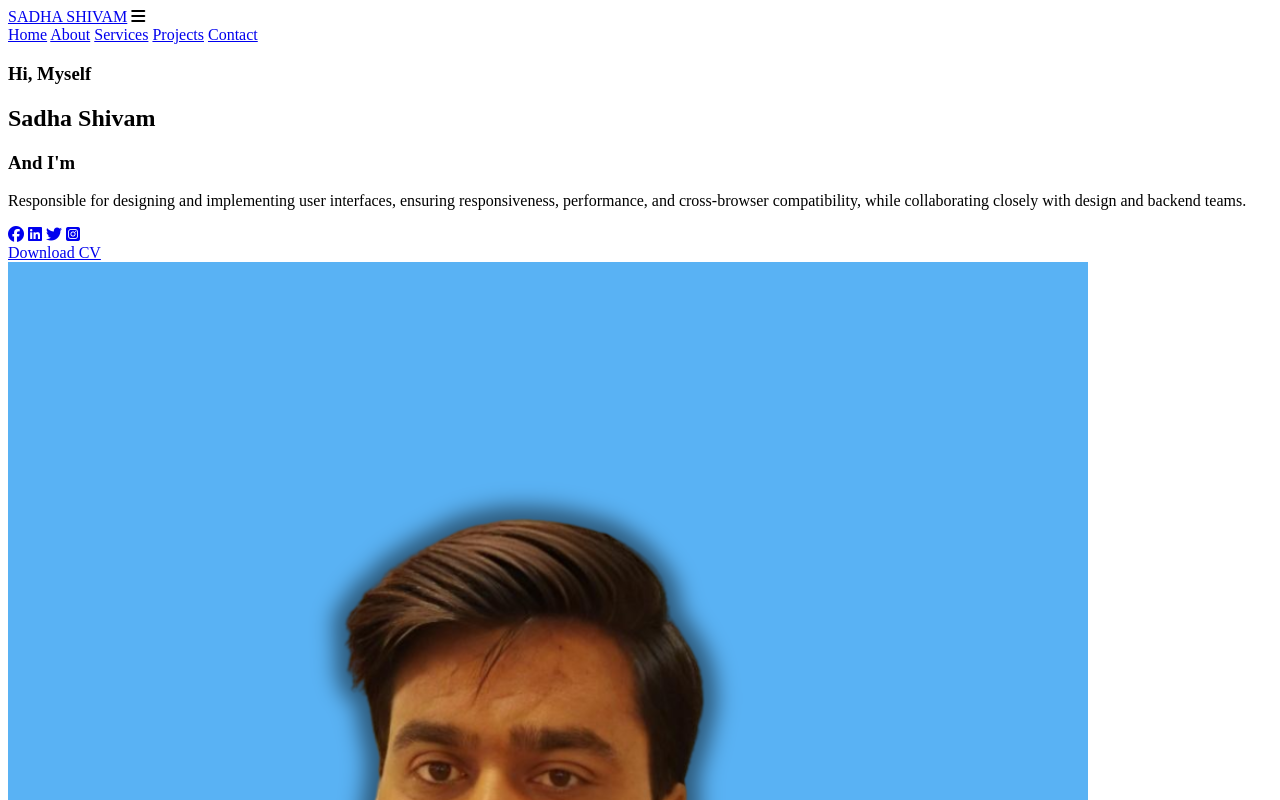
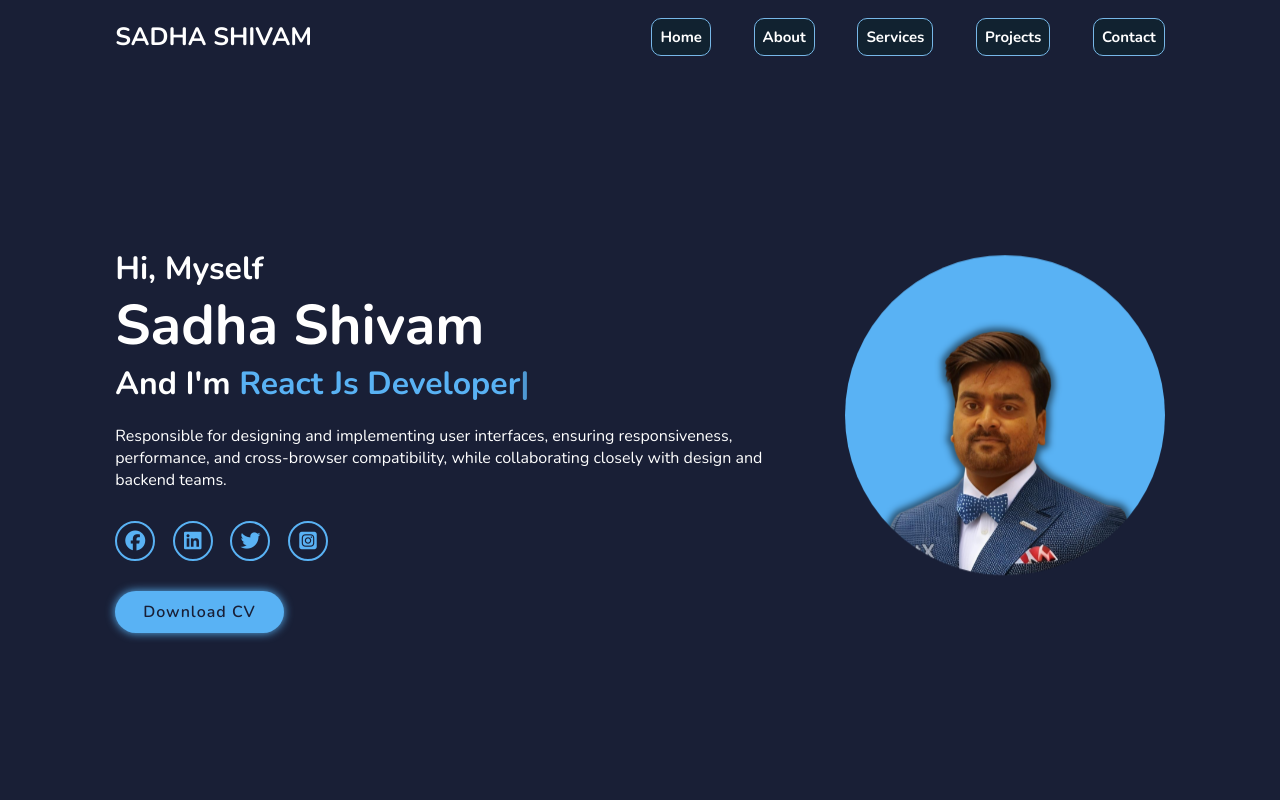
Before and after one commit to sadhashivamp/Sadha, a website: page index.html in a window 1280 px wide. Shown: the top 800 px of the page. Drawn offline with nearby package versions, Linux system fonts and the light colour scheme; the site is published under a folder, as on GitHub Pages, so addresses that start at the root find nothing.

Commit message:
updated code

```diff
--- a/index.html
+++ b/index.html
@@ -4,7 +4,7 @@
 <head>
     <meta charset="UTF-8">
     <meta name="viewport" content="width=device-width, initial-scale=1.0">
-    <link rel="stylesheet" href="/css/styles.css">
+    <link rel="stylesheet" href="css/styles.css">
     <!-- FONT AWSOME -->
     <link rel="stylesheet" href="https://cdnjs.cloudflare.com/ajax/libs/font-awesome/6.5.1/css/all.min.css"
         integrity="sha512-DTOQO9RWCH3ppGqcWaEA1BIZOC6xxalwEsw9c2QQeAIftl+Vegovlnee1c9QX4TctnWMn13TZye+giMm8e2LwA=="
@@ -41,7 +41,7 @@
                 <a href="https://twitter.com/sadha0601"><i class="fa-brands fa-twitter"></i></a>
                 <a href="https://www.instagram.com/nethasadha/"><i class="fa-brands fa-square-instagram"></i></a>
             </div>
-            <a href="./Assets/R e s u m e.pdf" class="btn" download>Download CV</a>
+            <a href="Assets/R e s u m e.pdf" class="btn" download>Download CV</a>
         </div>
 
         <div class="home-img">
@@ -178,7 +178,7 @@
 
     <script src="https://unpkg.com/typed.js@2.1.0/dist/typed.umd.js"></script>
     <!-- MAIN JS -->
-    <script src="/js/app.js"></script>
+    <script src="js/app.js"></script>
 
 </body>
 
--- a/public/js/app.js
+++ b/public/js/app.js
@@ -107,6 +107,7 @@ contactForm.addEventListener("submit", (e) => {
     xhr.open("POST", '/');
     xhr.setRequestHeader('content-type', 'application/json');
     xhr.onload = function () {
+        console.log("message", xhr.responseText)
         if (xhr.responseText === 'Message sent successfully!') {
             successMessage.style.display = 'block';
             setTimeout(() => {
```
